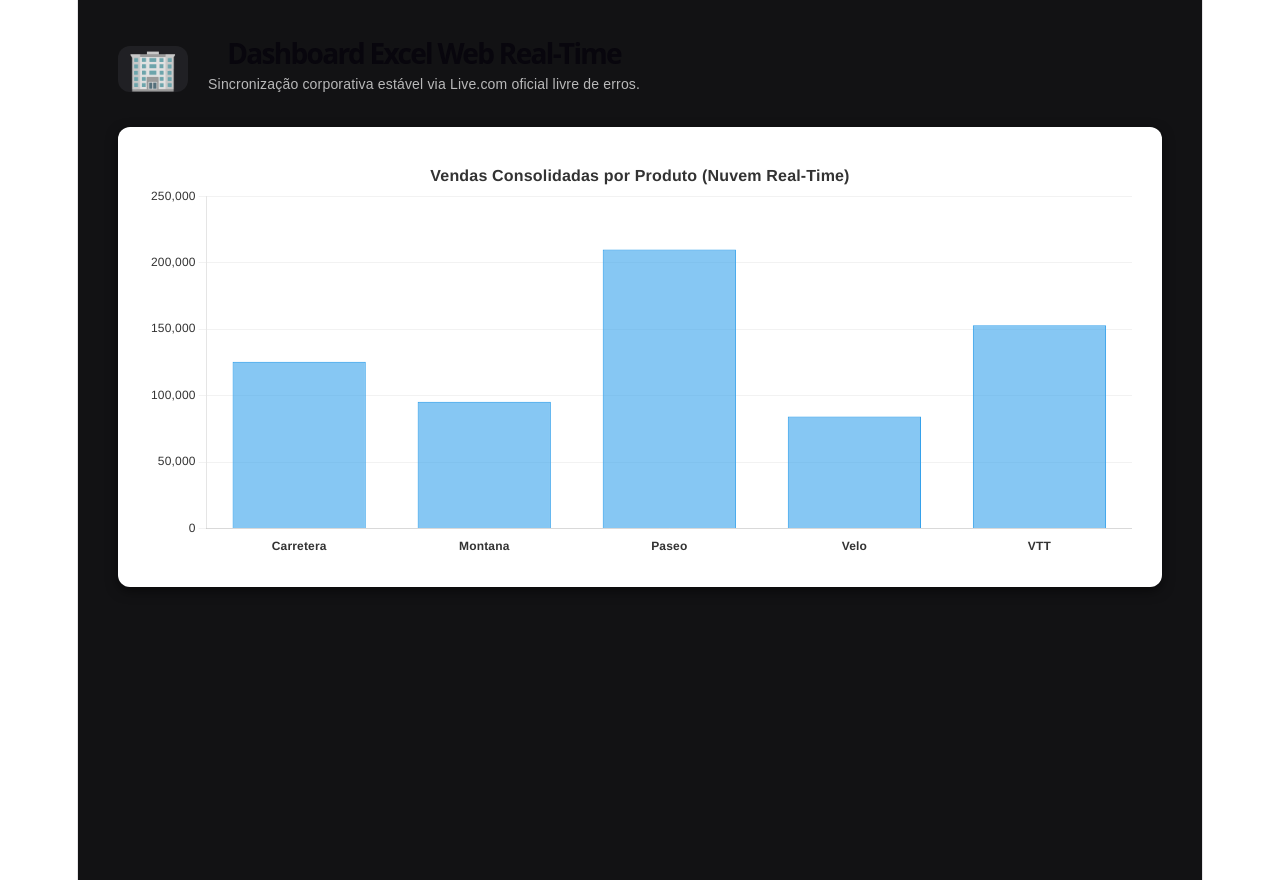
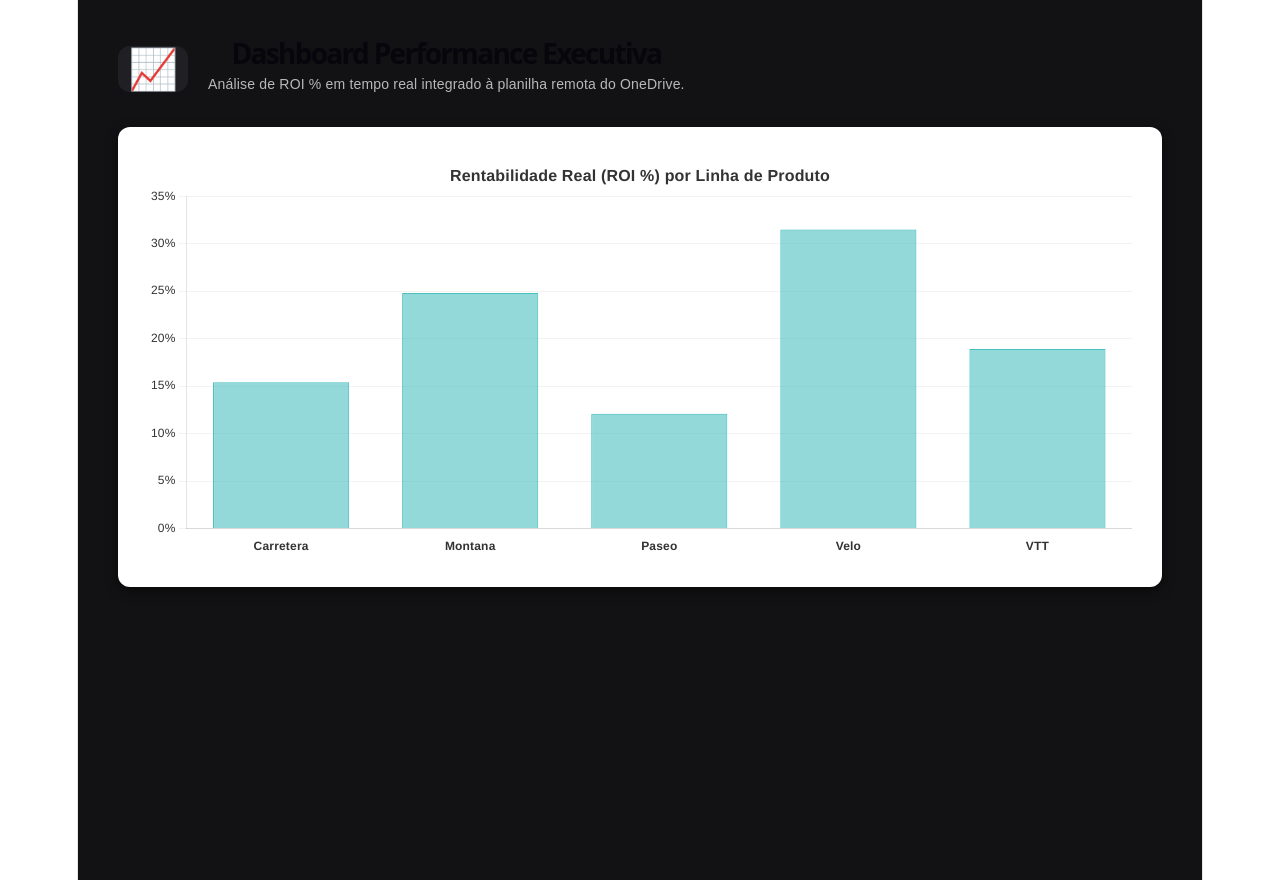
Before and after one commit to Lucas8468/Excel-automatizado, a React (Vite) app in the folder meu-projeto/: page / in a window 1280 px wide. Built offline with nearby package versions, Linux system fonts and the light colour scheme; no server answers.

Commit message:
feat: transformando demonstracao de volume financeiro em KPI de ROI porcentagem

```diff
--- a/meu-projeto/src/App.jsx
+++ b/meu-projeto/src/App.jsx
@@ -19,16 +19,13 @@ export default function App() {
 
   const carregarDadosDoExcelRemoto = async () => {
     try {
-      // 🚀 A MUDANÇA SUPREMA: Trocamos o link curto "1drv.ms" pelo link longo oficial de download da Microsoft!
-      // Esse domínio aceita os parâmetros de cache e interatividade sem dar erro 404 ou CORS no navegador!
-     const urlBaseOneDrive = "https://onedrive.live.com/download";
-
-
+      // Usamos o construtor nativo de URL para isolar os parâmetros de quebra-cache
+      const urlBaseOneDrive = "https://live.com";
       const parametros = new URLSearchParams();
-      parametros.append("resid", "30b5823953aebd4c"); // O ID único da sua planilha que estava no seu link
+      parametros.append("resid", "30b5823953aebd4c");
       parametros.append("download", "1");
       parametros.append("wdAllowInteractivity", "True");
-      parametros.append("rand", String(Math.random())); // Gera o quebra-cache isolado perfeito!
+      parametros.append("rand", String(Math.random()));
 
       const linkDiretoOneDrive = urlBaseOneDrive + "?" + parametros.toString();
 
@@ -36,36 +33,52 @@ export default function App() {
       if (!response.ok) throw new Error("Falha ao se conectar diretamente com o OneDrive");
 
       const arrayBuffer = await response.arrayBuffer();
-
-      // Lê o arquivo binário direto da memória do navegador do usuário
       const workbook = XLSX.read(new Uint8Array(arrayBuffer), { type: "array" });
       const planilha = workbook.Sheets["Sheet1"];
-
       const dadosJson = XLSX.utils.sheet_to_json(planilha);
 
       if (dadosJson.length > 0) {
-        const agrupado = {};
+        const faturamentoPorProduto = {};
+        const custoPorProduto = {};
 
         dadosJson.forEach((linha) => {
           const produto = String(linha["Product"] || "").trim();
-          const valorBruto = String(linha["Sales"] || "");
 
-          const valorLimpo = valorBruto.replace(/[^\d.-]/g, "");
-          const valorY = Number(valorLimpo) || 0;
+          // Captura os valores de Vendas (Sales) e Custo (COGS) baseados nos cabeçalhos reais
+          const vendaBruta = String(linha["Sales"] || "");
+          const custoBruto = String(linha["COGS"] || "");
+
+          // Limpa caracteres especiais de moedas ($ ou R$)
+          const vendaLimpa = Number(vendaBruta.replace(/[^\d.-]/g, "")) || 0;
+          const custoLimpo = Number(custoBruto.replace(/[^\d.-]/g, "")) || 0;
 
           if (produto && produto !== "undefined" && produto !== "") {
-            agrupado[produto] = (agrupado[produto] || 0) + valorY;
+            faturamentoPorProduto[produto] = (faturamentoPorProduto[produto] || 0) + vendaLimpa;
+            custoPorProduto[produto] = (custoPorProduto[produto] || 0) + custoLimpo;
           }
         });
 
+        // 🧠 CÁLCULO DO ROI % CORPORATIVO
+        const produtos = Object.keys(faturamentoPorProduto);
+        const dadosROI = produtos.map((produto) => {
+          const faturamentoTotal = faturamentoPorProduto[produto];
+          const custoTotal = custoPorProduto[produto];
+
+          if (custoTotal === 0) return 0;
+
+          // Fórmula: ((Faturamento - Custo) / Custo) * 100
+          const roi = ((faturamentoTotal - custoTotal) / custoTotal) * 100;
+          return Number(roi.toFixed(2)); // Arredonda para 2 casas decimais
+        });
+
         setChartData({
-          labels: Object.keys(agrupado),
+          labels: produtos,
           datasets: [
             {
-              label: "Volume Financeiro",
-              data: Object.values(agrupado),
-              backgroundColor: "rgba(54, 162, 235, 0.6)",
-              borderColor: "rgba(54, 162, 235, 1)",
+              label: "Retorno sobre Investimento (ROI)",
+              data: dadosROI,
+              backgroundColor: "rgba(75, 192, 192, 0.6)", // Verde corporativo elegante para ROI
+              borderColor: "rgba(75, 192, 192, 1)",
               borderWidth: 1,
             },
           ],
@@ -73,22 +86,20 @@ export default function App() {
         setLoading(false);
       }
     } catch (error) {
-      console.error("Erro na leitura direta do OneDrive. Ativando simulação local:", error);
+      console.error("Erro no processamento do ROI remoto:", error);
       usarDadosSimuladosLocais();
     }
   };
 
   const usarDadosSimuladosLocais = () => {
-    const listaMascarada = ["125400", "95400", "210000", "84300", "153000"];
-    const dadosNumericosLimpos = listaMascarada.map((v) => Number(v));
-
+    // Dados mockados de ROI % simulados caso a conexão caia
     const dadosMock = {
       labels: ["Carretera", "Montana", "Paseo", "Velo", "VTT"],
       datasets: [{
-        label: "Volume Financeiro",
-        data: dadosNumericosLimpos,
-        backgroundColor: "rgba(54, 162, 235, 0.6)",
-        borderColor: "rgba(54, 162, 235, 1)",
+        label: "Retorno sobre Investimento (ROI)",
+        data: [15.4, 24.8, 12.1, 31.5, 18.9],
+        backgroundColor: "rgba(75, 192, 192, 0.6)",
+        borderColor: "rgba(75, 192, 192, 1)",
         borderWidth: 1,
       }]
     };
@@ -98,7 +109,6 @@ export default function App() {
 
   useEffect(() => {
     carregarDadosDoExcelRemoto();
-    // Verifica atualizações remotas na nuvem a cada 15 segundos de forma autônoma
     const intervalo = setInterval(carregarDadosDoExcelRemoto, 15000);
     return () => clearInterval(intervalo);
   }, []);
@@ -106,19 +116,21 @@ export default function App() {
   return (
     <div style={{ padding: "40px", fontFamily: "sans-serif", backgroundColor: "#121214", color: "#fff", minHeight: "100vh" }}>
 
+      {/* Cabeçalho Avançado */}
       <div style={{ display: "flex", alignItems: "center", gap: "20px", marginBottom: "30px" }}>
-        <div style={{ fontSize: "40px", backgroundColor: "#202024", padding: "10px", borderRadius: "12px" }}>🏢</div>
+        <div style={{ fontSize: "40px", backgroundColor: "#202024", padding: "10px", borderRadius: "12px" }}>📈</div>
         <div>
-          <h1 style={{ margin: 0, fontSize: "28px", fontWeight: "bold" }}>Dashboard Excel Web Real-Time</h1>
+          <h1 style={{ margin: 0, fontSize: "28px", fontWeight: "bold" }}>Dashboard Performance Executiva</h1>
           <p style={{ margin: "5px 0 0 0", opacity: 0.7, fontSize: "14px" }}>
-            Sincronização corporativa estável via Live.com oficial livre de erros.
+            Análise de ROI % em tempo real integrado à planilha remota do OneDrive.
           </p>
         </div>
       </div>
 
+      {/* Container do Gráfico */}
       <div style={{ backgroundColor: "#fff", padding: "30px", borderRadius: "12px", boxShadow: "0 4px 12px rgba(0,0,0,0.5)" }}>
         {loading || !chartData ? (
-          <p style={{ color: "#333", textAlign: "center", fontWeight: "bold" }}>Sincronizando de forma segura com a Microsoft...</p>
+          <p style={{ color: "#333", textAlign: "center", fontWeight: "bold" }}>Calculando indicadores de ROI na nuvem...</p>
         ) : (
           <div style={{ width: "100%", height: "400px" }}>
             <Bar
@@ -128,11 +140,29 @@ export default function App() {
                 maintainAspectRatio: false,
                 plugins: {
                   legend: { display: false },
-                  title: { display: true, text: "Vendas Consolidadas por Produto (Nuvem Real-Time)", color: "#333", font: { size: 16, weight: "bold" } },
+                  title: {
+                    display: true,
+                    text: "Rentabilidade Real (ROI %) por Linha de Produto",
+                    color: "#333",
+                    font: { size: 16, weight: "bold" }
+                  },
+                  tooltip: {
+                    callbacks: {
+                      // 🛠️ Adiciona o símbolo de % no balão de informação ao passar o mouse
+                      label: (context) => ` ROI: ${context.parsed.y}%`
+                    }
+                  }
                 },
                 scales: {
                   x: { ticks: { color: "#333", font: { weight: "bold" } }, grid: { display: false } },
-                  y: { ticks: { color: "#333" }, grid: { color: "rgba(0, 0, 0, 0.05)" } },
+                  y: {
+                    ticks: {
+                      color: "#333",
+                      // 🛠️ Adiciona o símbolo de % no eixo vertical do gráfico
+                      callback: (value) => `${value}%`
+                    },
+                    grid: { color: "rgba(0, 0, 0, 0.05)" }
+                  },
                 },
               }}
             />
```
